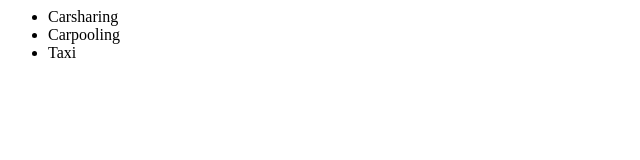
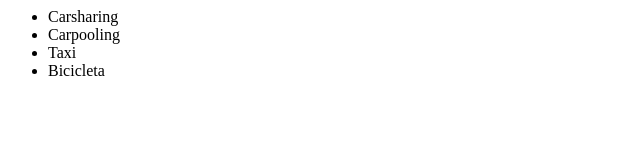
Before and after one commit to GaboHBeaumont/lista, a plain HTML site: page index.html in a window 1280 px wide. Shown: the full height of the page, 0-640 px from the left. Drawn offline with Linux system fonts and the light colour scheme.

Commit message:
También en bicicleta

```diff
--- a/index.html
+++ b/index.html
@@ -4,6 +4,7 @@
 		<li>Carsharing</li>
 		<li>Carpooling</li>
 		<li>Taxi</li>
+		<li>Bicicleta</li>
 	</ul>
 </body>
 </html>
```
